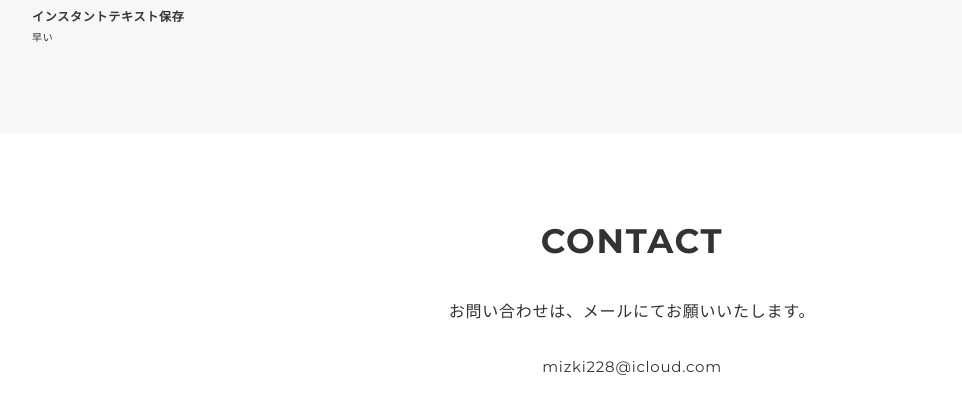
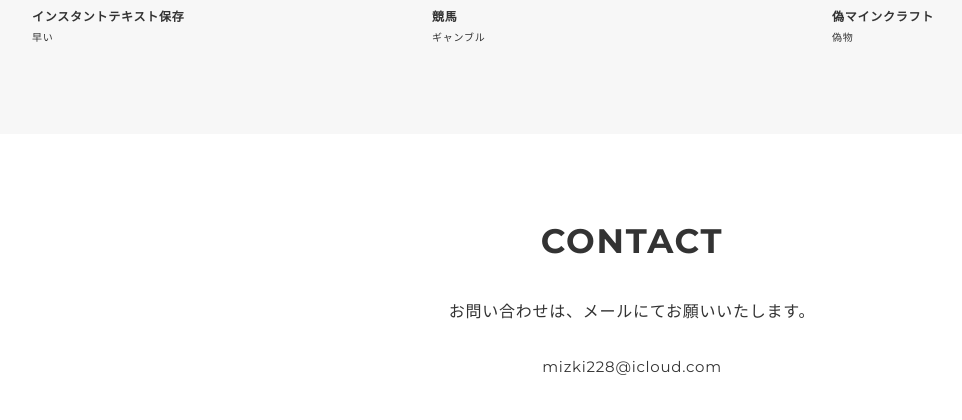
Before and after one commit to mizki15/legendary-pancake, a Flask app: page / in a window 1280 px wide. Shown: the part 1575-1995 px from the top of the page, without its empty margins (8-970 px from the left). Run offline with Flask 3, Linux system fonts and the light colour scheme.

Commit message:
Update index.html

```diff
--- a/templates/index.html
+++ b/templates/index.html
@@ -76,6 +76,16 @@
               <div class="works-img"><img src="https://thumb.ac-illust.com/08/081edf135a843503d5cf31957f950375_t.jpeg" alt="" /></div>
               <p class="works-name">インスタントテキスト保存</p>
               <p class="works-info">早い</p>
+            </a>
+            <a class="works-item" href="https://legendary-pancake-eus9.onrender.com/keiba">
+              <div class="works-img"><img src="https://blogger.googleusercontent.com/img/b/R29vZ2xl/AVvXsEj8MkeAqF49O1g2y3v1yeZcsNLlzHgjzPtngjNQ2JiQ0mKGt8bsYmcDMMxcTFQO5aFw0_OXS2ge5vt3Zx5TuwaMnwNPlH8xolO50xDcTzXkoqDFVKd1jPtowNGn0VMs74yiGsJl76QVTIG8/s800/keiba_jockey7_orange.png" alt="" /></div>
+              <p class="works-name">競馬</p>
+              <p class="works-info">ギャンブル</p>
+            </a>
+            <a class="works-item" href="https://legendary-pancake-eus9.onrender.com/mainkurafuto">
+              <div class="works-img"><img src="https://minecraft.wiki/images/thumb/Desert_Grass_Block.png/150px-Desert_Grass_Block.png?eb2cb" alt="" /></div>
+              <p class="works-name">偽マインクラフト</p>
+              <p class="works-info">偽物</p>
             </a>
           </div>
         </div>
```
